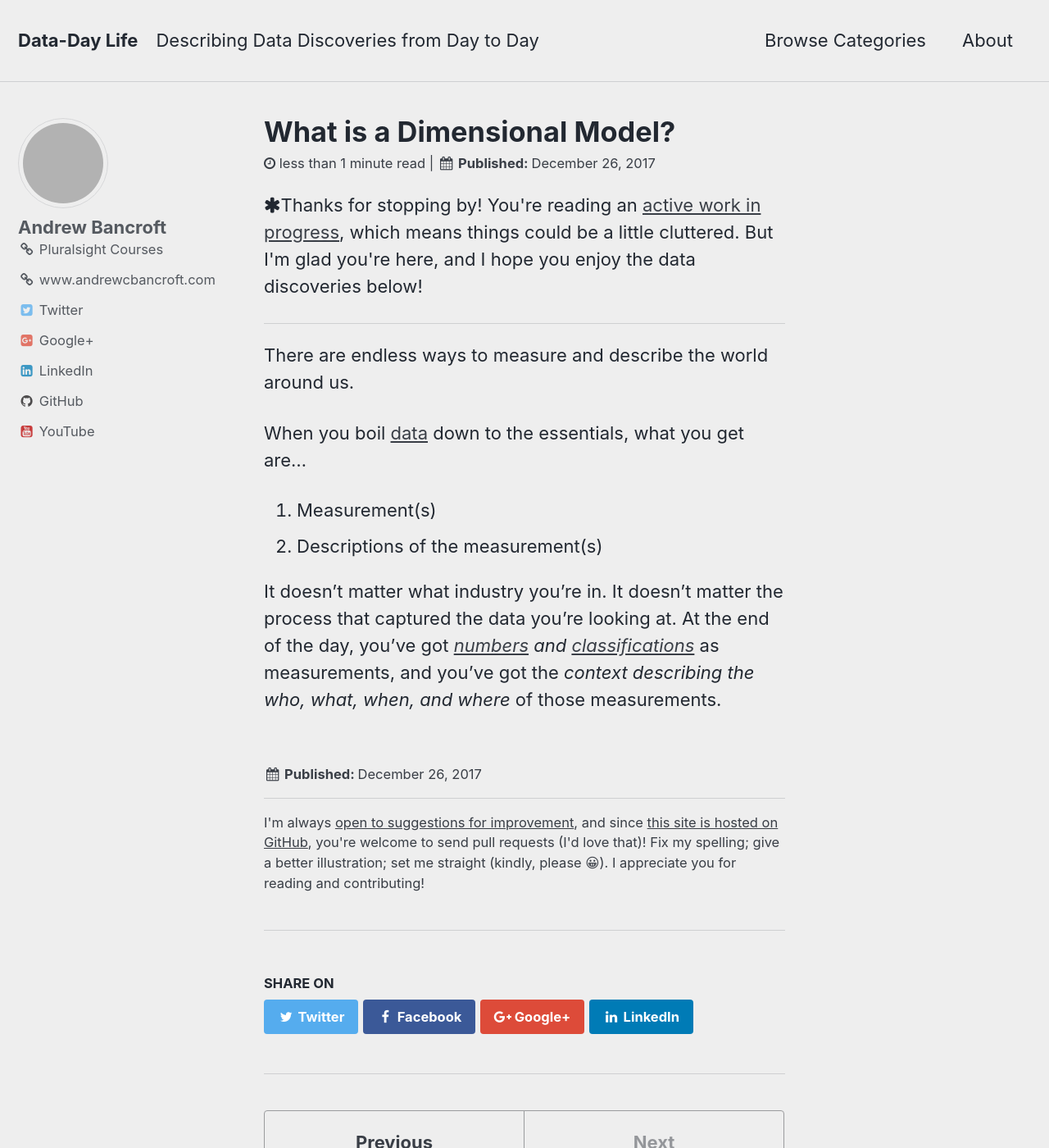
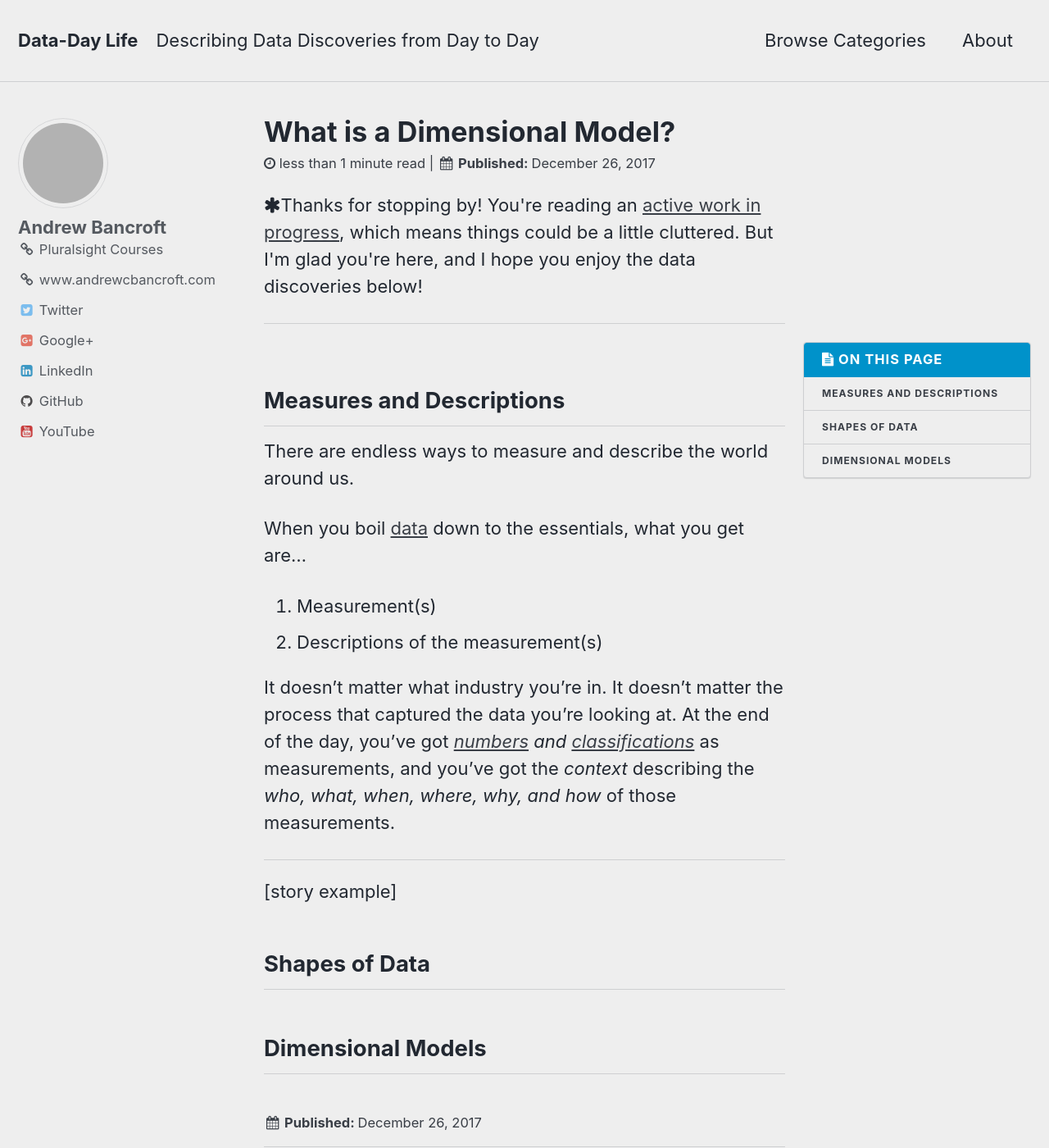
Before and after one commit to andrewcbancroft/datadaylife-blog, a Jekyll site: the page built from _posts/2017-12-26-what-is-a-dimensional-model.md, in a window 1280 px wide and 1400 px high. Shown: the whole window at 82% size. Built offline with Jekyll 4.4.1, drawn with Linux system fonts in a browser that asks for light colours; comment, search, counter and statistics services are not loaded; grey boxes are pictures that could not be loaded.

Commit message:
Update 2017-12-26-what-is-a-dimensional-model.md

```diff
--- a/_posts/2017-12-26-what-is-a-dimensional-model.md
+++ b/_posts/2017-12-26-what-is-a-dimensional-model.md
@@ -2,7 +2,9 @@
 title: What is a Dimensional Model?
 excerpt: ""
 layout: work-in-progress
+toc: true
 ---
+## Measures and Descriptions
 There are endless ways to measure and describe the world around us.
 
 When you boil [data](https://www.dataday.life/what-is-data-like-im-five/) down to the essentials, what you get are...
@@ -10,4 +12,12 @@
 1. Measurement(s)
 2. Descriptions of the measurement(s)
 
-It doesn't matter what industry you're in. It doesn't matter the process that captured the data you're looking at. At the end of the day, you've got *[numbers](https://www.dataday.life/what-is-data-like-im-five/#quantitative-numerical) and [classifications](https://www.dataday.life/what-is-data-like-im-five/#qualitative-categorical)* as measurements, and you've got the *context describing the who, what, when, and where* of those measurements.
+It doesn't matter what industry you're in. It doesn't matter the process that captured the data you're looking at. At the end of the day, you've got *[numbers](https://www.dataday.life/what-is-data-like-im-five/#quantitative-numerical) and [classifications](https://www.dataday.life/what-is-data-like-im-five/#qualitative-categorical)* as measurements, and you've got the *context* describing the *who, what, when, where, why, and how* of those measurements.
+
+<hr>
+
+[story example]
+
+## Shapes of Data
+
+## Dimensional Models
```
